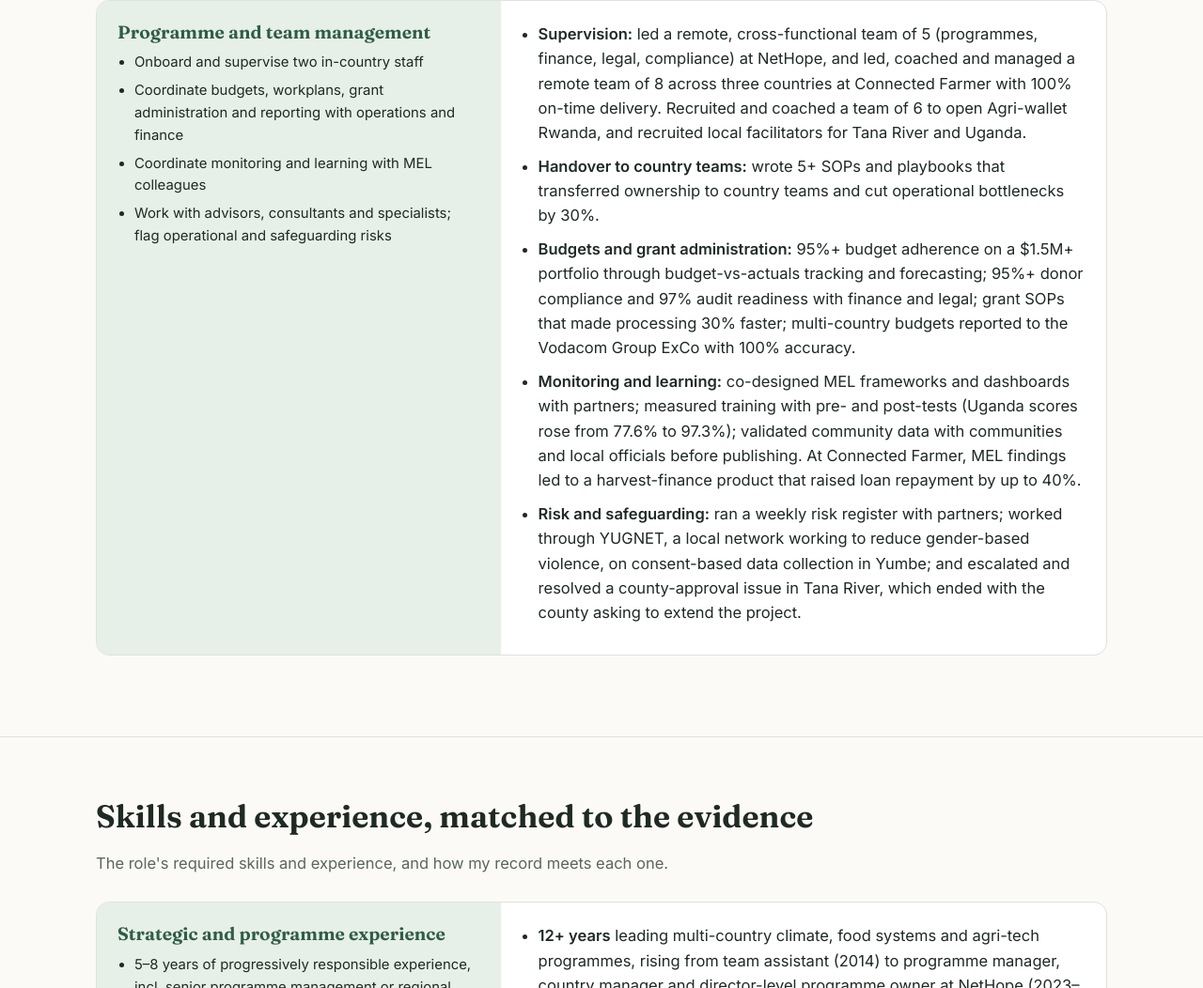
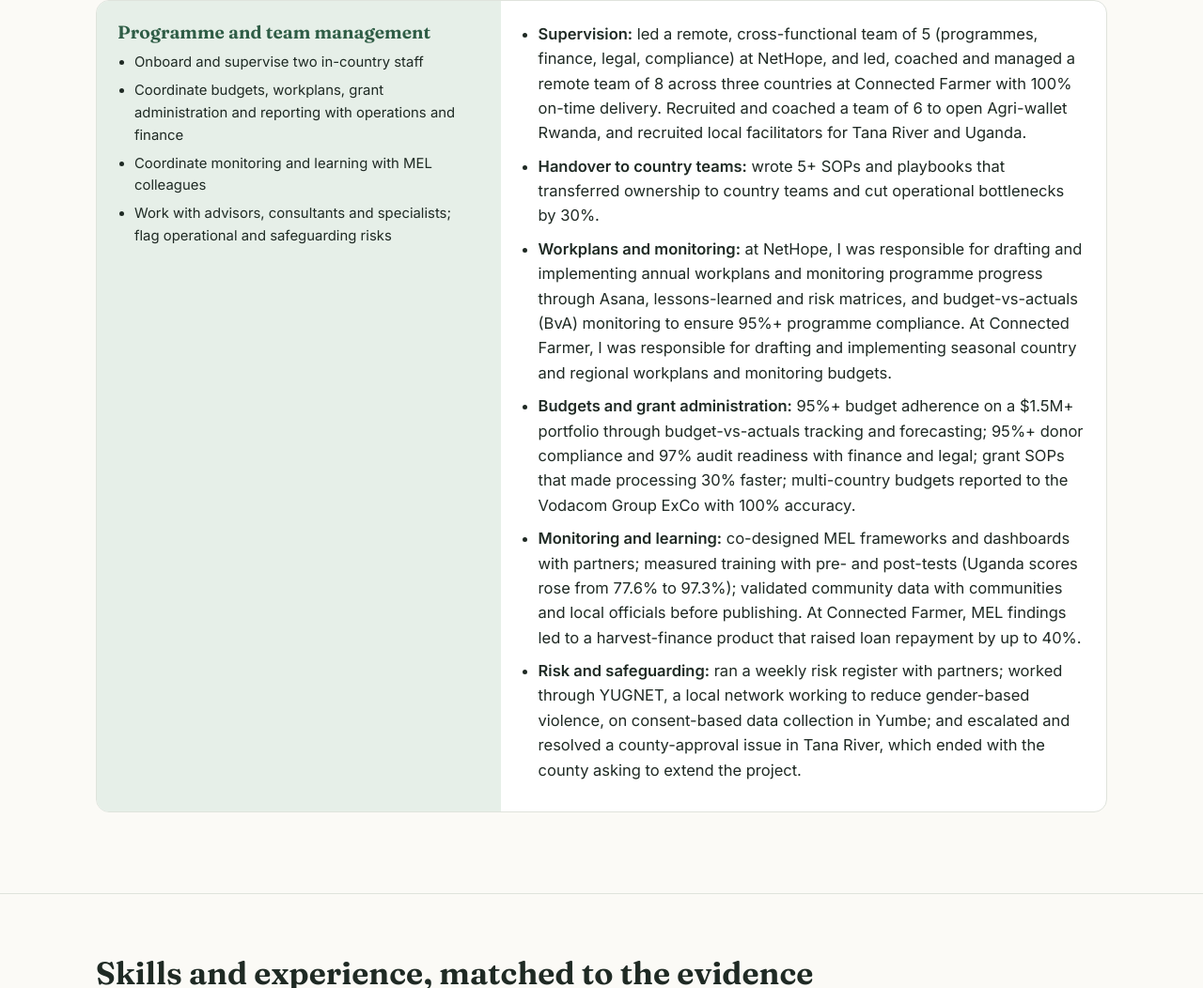
Before and after one commit to gidrafwachira/GWBF_Portfolio, a plain HTML site: page index.html in a window 1280 px wide. Shown: the part 3671-4723 px from the top of the page at 94% size. Drawn offline with Linux system fonts and the light colour scheme.

Commit message:
Add workplans and monitoring bullet to programme and team management
Co-Authored-By: Claude Opus 5.5 <noreply@anthropic.com>
Claude-Session: https://claude.ai/code/session_0177YpRJMKNsmuM3zbxZ5RCp

```diff
--- a/index.html
+++ b/index.html
@@ -195,6 +195,7 @@ footer h2{color:#fff}
     <div class="ev"><ul>
       <li><b>Supervision:</b> led a remote, cross-functional team of 5 (programmes, finance, legal, compliance) at NetHope, and led, coached and managed a remote team of 8 across three countries at Connected Farmer with 100% on-time delivery. Recruited and coached a team of 6 to open Agri-wallet Rwanda, and recruited local facilitators for Tana River and Uganda.</li>
       <li><b>Handover to country teams:</b> wrote 5+ SOPs and playbooks that transferred ownership to country teams and cut operational bottlenecks by 30%.</li>
+      <li><b>Workplans and monitoring:</b> at NetHope, I was responsible for drafting and implementing annual workplans and monitoring programme progress through Asana, lessons-learned and risk matrices, and budget-vs-actuals (BvA) monitoring to ensure 95%+ programme compliance. At Connected Farmer, I was responsible for drafting and implementing seasonal country and regional workplans and monitoring budgets.</li>
       <li><b>Budgets and grant administration:</b> 95%+ budget adherence on a $1.5M+ portfolio through budget-vs-actuals tracking and forecasting; 95%+ donor compliance and 97% audit readiness with finance and legal; grant SOPs that made processing 30% faster; multi-country budgets reported to the Vodacom Group ExCo with 100% accuracy.</li>
       <li><b>Monitoring and learning:</b> co-designed MEL frameworks and dashboards with partners; measured training with pre- and post-tests (Uganda scores rose from 77.6% to 97.3%); validated community data with communities and local officials before publishing. At Connected Farmer, MEL findings led to a harvest-finance product that raised loan repayment by up to 40%.</li>
       <li><b>Risk and safeguarding:</b> ran a weekly risk register with partners; worked through YUGNET, a local network working to reduce gender-based violence, on consent-based data collection in Yumbe; and escalated and resolved a county-approval issue in Tana River, which ended with the county asking to extend the project.</li></ul></div>
```
